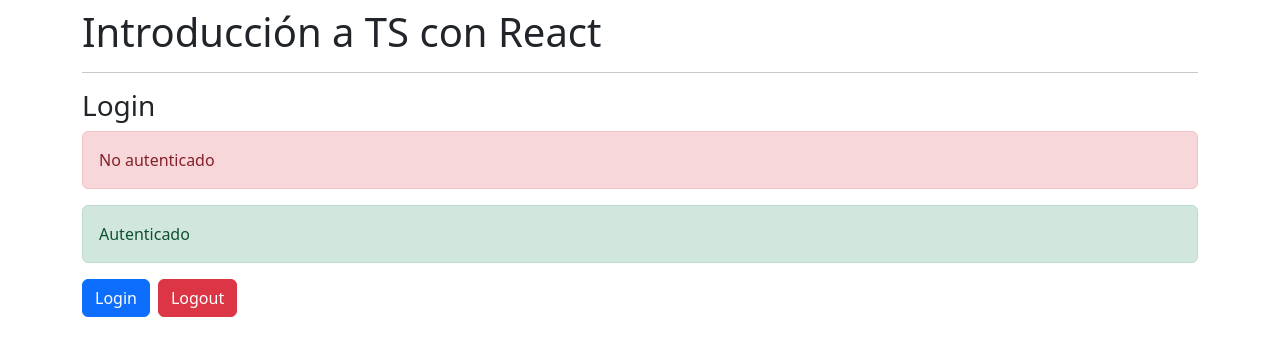
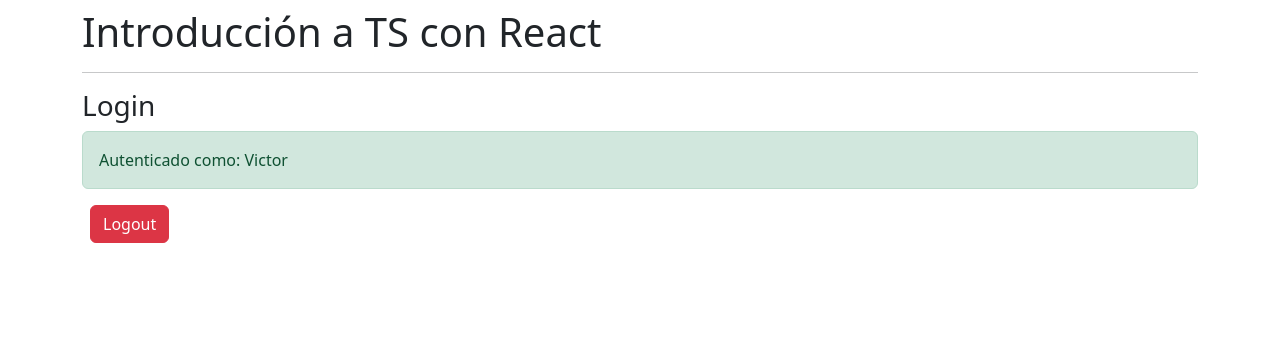
Before and after one commit to vapinedo/React-Typescript-Reforzamiento, a React (Create React App) app: page / in a window 1280 px wide. Both pictures are taken after a click on the button "Login". Shown: the top 356 px of the page. Built offline with nearby package versions, Linux system fonts and the light colour scheme.

Commit message:
19. Login y Logout

```diff
--- a/src/components/Login.tsx
+++ b/src/components/Login.tsx
@@ -14,7 +14,14 @@
   nombre: ''
 };
 
-type AuthAction = { type: 'logout' };
+type LoginPayload = {
+  username: string;
+  nombre: string;
+};
+
+type AuthAction =
+  | {type: 'logout'}
+  | {type: 'login', payload: LoginPayload};
 
 const authReducer = (state: AuthState, action: AuthAction): AuthState => {
   switch(action.type) {
@@ -26,19 +33,36 @@
         username: ''
       }
 
+    case 'login':
+      const {nombre, username} = action.payload;
+      return {
+        validando: false,
+        token: 'ABC123',
+        nombre,
+        username
+      }
+
     default: return state;
   }
 };
 
 export const Login = () => {
 
-  const [{validando}, dispatch] = useReducer(authReducer, initialState);
+  const [{validando, token, nombre}, dispatch] = useReducer(authReducer, initialState);
 
   useEffect(() => {
     setTimeout(() => {
       dispatch({type: 'logout'});
     }, 1500);
   }, []);
+
+  const login = () => {
+    dispatch({type: 'login', payload: {nombre: 'Victor', username: 'valp'}})
+  };
+
+  const logout = () => {
+    dispatch({type: 'logout'})
+  };
 
   if (validando) {
     return (
@@ -53,11 +77,15 @@
     <>
         <h3>Login</h3>
 
-        <div className="alert alert-danger">No autenticado</div>
-        <div className="alert alert-success">Autenticado</div>
+        {(token)
+            ? <div className="alert alert-success">Autenticado como: {nombre}</div>
+            : <div className="alert alert-danger">No autenticado</div>
+        }
 
-        <button className="btn btn-primary">Login</button>
-        <button className="btn btn-danger mx-2">Logout</button>
+        {(token)
+          ? <button className="btn btn-danger mx-2" onClick={logout}>Logout</button>
+          : <button className="btn btn-primary" onClick={login} >Login</button>
+        }
     </>
   )
 }
```
